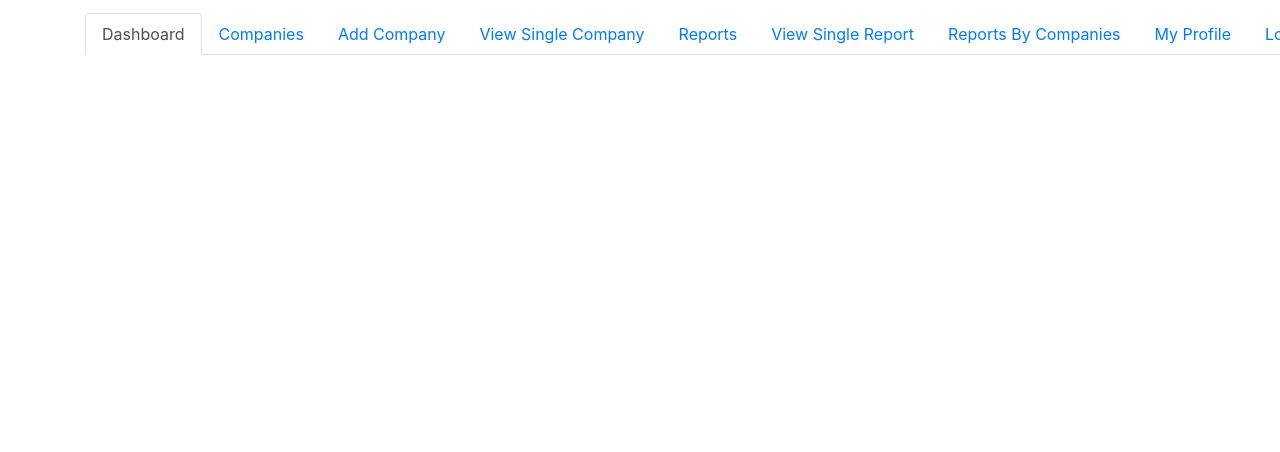
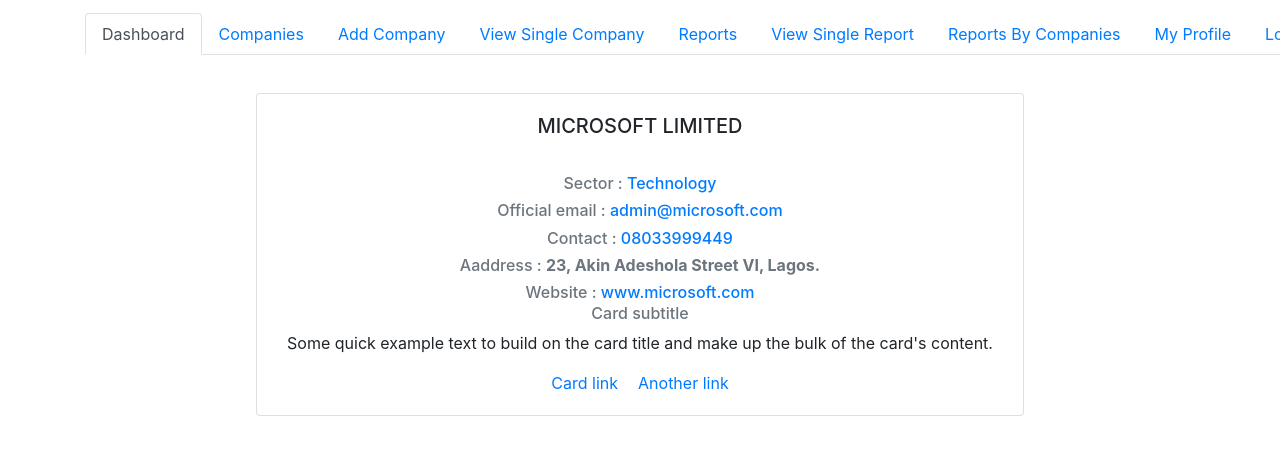
Before and after one commit to hayjay/strs_frontend_, a React (Create React App) app: page /view-company/microsoft in a window 1280 px wide. Shown: the top 452 px of the page. Built offline with nearby package versions, Linux system fonts and the light colour scheme.

Commit message:
Added Company details page

```diff
--- a/src/App.js
+++ b/src/App.js
@@ -5,6 +5,7 @@
 import { BrowserRouter, Switch, Route, matchPath } from 'react-router-dom';
 import Login from './components/Login';
 import Navbar from './components/Navbar';
+import ViewCompany from './components/ViewCompany';
 class App extends Component {
   // const isLoginPathActive = this.props.match.path;
   render() {
@@ -18,6 +19,7 @@
         <Switch>
           <Route exact path="/" component={Login}/>
           <Route path="/all-companies" component={AllCompanies}/>
+          <Route path="/view-company/microsoft" component={ViewCompany}/>
         </Switch>
       </div>
     </BrowserRouter>
--- a/src/components/AllCompanies.js
+++ b/src/components/AllCompanies.js
@@ -1,4 +1,5 @@
 import React from 'react';
+import { Link, NavLink, withRouter } from 'react-router-dom';
 
 const AllCompanies = () => {
     return (
@@ -18,6 +19,7 @@
             <div className="row">
 
                 <div className="col">
+                    <Link to="/view-company/microsoft">
                         <div className="card" style={{ width: '18rem' }}>
                             <div className="card-body">
                                 <h5 className="card-title">MICROSOFT NIGERIA</h5>
@@ -26,6 +28,7 @@
 
                             </div>
                         </div>
+                    </Link>
                 </div>
 
                 <div className="col">
--- /dev/null
+++ b/src/components/ViewCompany.js
@@ -0,0 +1,30 @@
+import React from 'react';
+import { Link, NavLink, withRouter } from 'react-router-dom';
+
+const ViewCompany = () => {
+    return (
+        <div className="container" style={{ marginTop:'3%' }}>
+            <div className="row justify-content-md-center">
+                <div class="card" style={{ width: '48rem' }}>
+                    <div class="card-body">
+                        <center>
+                                <h5 class="card-title">MICROSOFT LIMITED</h5>
+                        </center>
+                        <br/>
+                        <h6 class="text-muted">Sector : <a href="">Technology</a></h6>
+                        <h6 class="text-muted">Official email : <a href="">admin@microsoft.com</a></h6>
+                        <h6 class="text-muted">Contact : <a href="">08033999449</a></h6>
+                        <h6 class="text-muted"> Aaddress : <b>23, Akin Adeshola Street VI, Lagos.</b></h6>
+                        <h6 class="text-muted">Website : <a href="">www.microsoft.com</a></h6>
+                        <h6 class="card-subtitle mb-2 text-muted">Card subtitle</h6>
+                        <p class="card-text">Some quick example text to build on the card title and make up the bulk of the card's content.</p>
+                        <a href="#" class="card-link">Card link</a>
+                        <a href="#" class="card-link">Another link</a>
+                    </div>
+                </div>
+            </div>
+        </div>
+    )
+}
+
+export default ViewCompany
```
Lines whose indentation alone changed are shown as unchanged.
